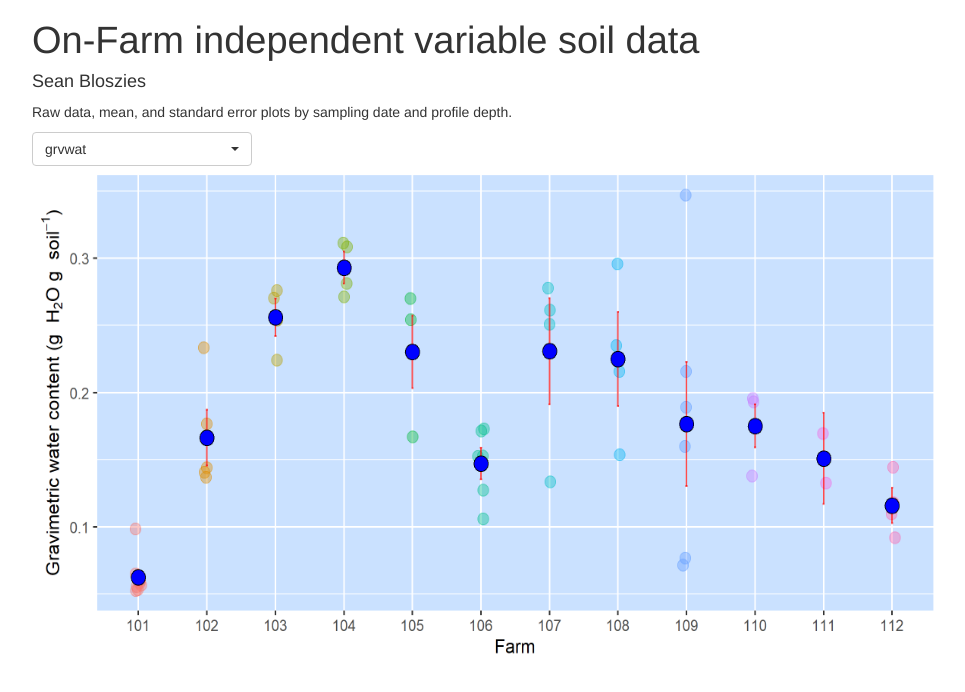
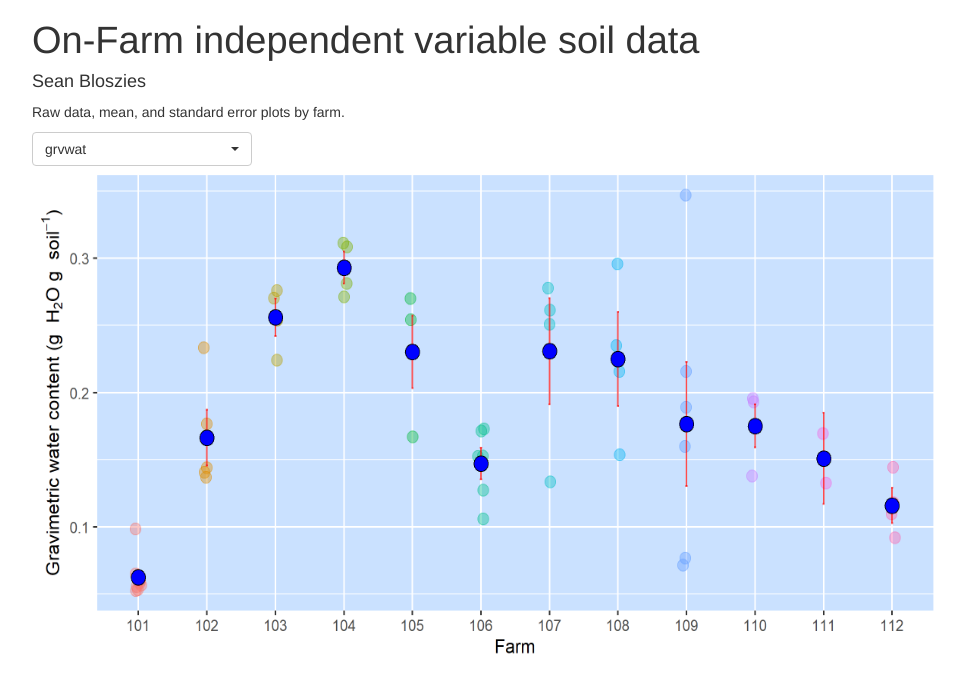
Before and after one commit to mayhaw/N_efficiency-results_On-farm, a plain HTML site: page index.html in a window 1280 px wide. Shown: the whole page, without its empty margins (153-1118 px from the left). Drawn offline with nearby package versions, Linux system fonts and the light colour scheme; some packages are replaced by stand-ins of ours.

Commit message:
Changed "by sampling date and depth" to "by farm"

```diff
--- a/index.html
+++ b/index.html
@@ -187,7 +187,7 @@ summary {
 </div>
 
 
-<p>Raw data, mean, and standard error plots by sampling date and profile depth.</p>
+<p>Raw data, mean, and standard error plots by farm.</p>
 
 <html>
 <select id="SS5D0nvYMO" class="selectpicker" data-dropdown-align-right="false" data-dropup-auto="true" data-header="false" data-live-search="true" data-live-search-style="contains" data-show-tick="true" data-width="false" data-size="auto"><option value="Soil_vars/soil_vars_se_rawdata_grvwat.png" selected>grvwat</option>
```
